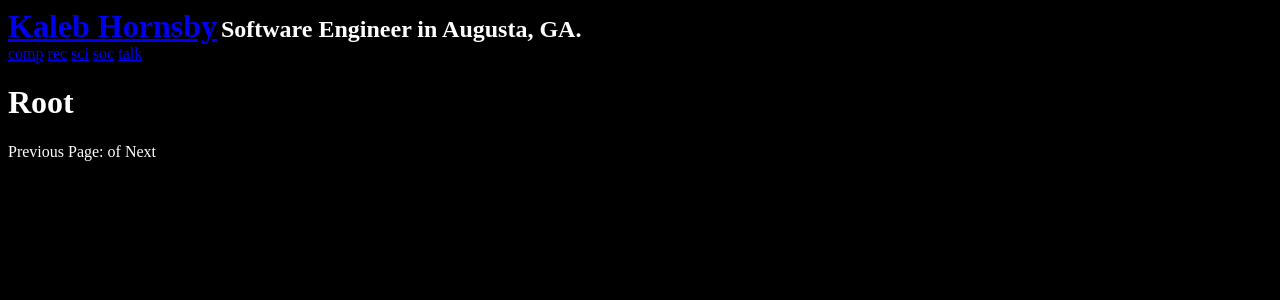
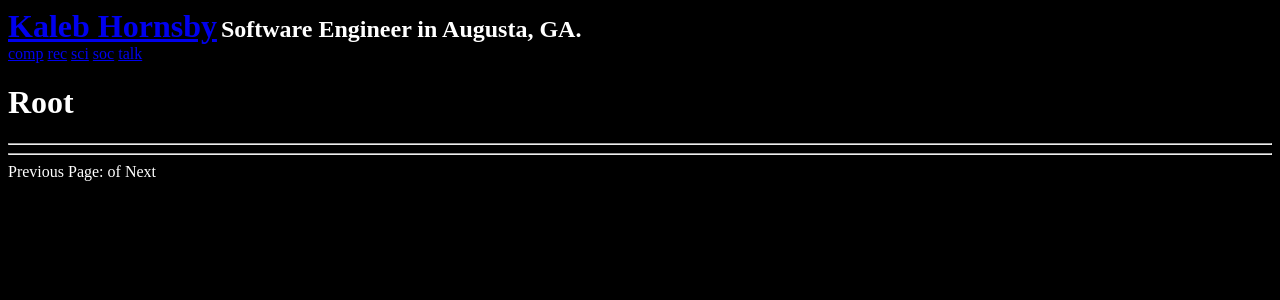
Before and after one commit to kaleb/kaleb.github.com, a Jekyll site: the page built from index.md, in a window 1280 px wide. Shown: the top 300 px of the page. Built offline with Jekyll 4.4.1, drawn with Linux system fonts in a browser that asks for light colours.

Commit message:
Edited index.md via GitHub

```diff
--- a/index.md
+++ b/index.md
@@ -27,6 +27,12 @@ path: /index.md
 </article>
 {% endfor %}
 
+---
+
+{{ paginator }}
+
+---
+
 <div class="pagination">
   {% if paginator.previous_page %}
     <a href="/page{{paginator.previous_page}}" class="previous">Previous</a>
```
